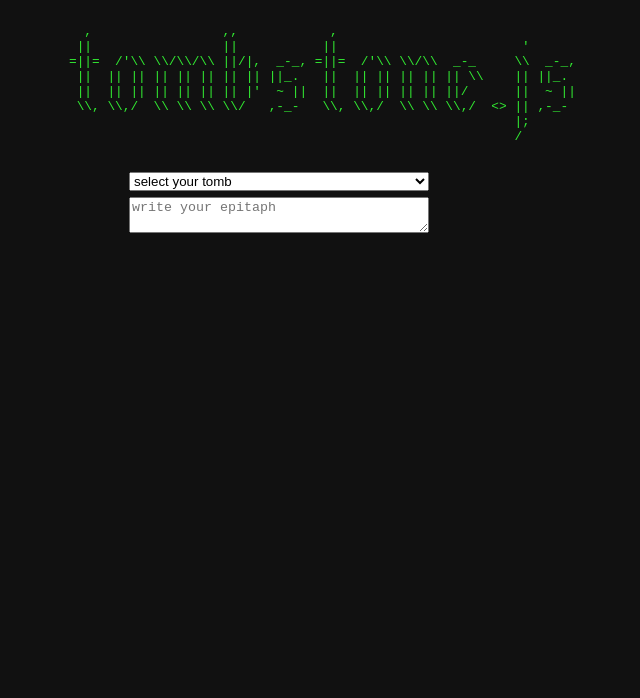
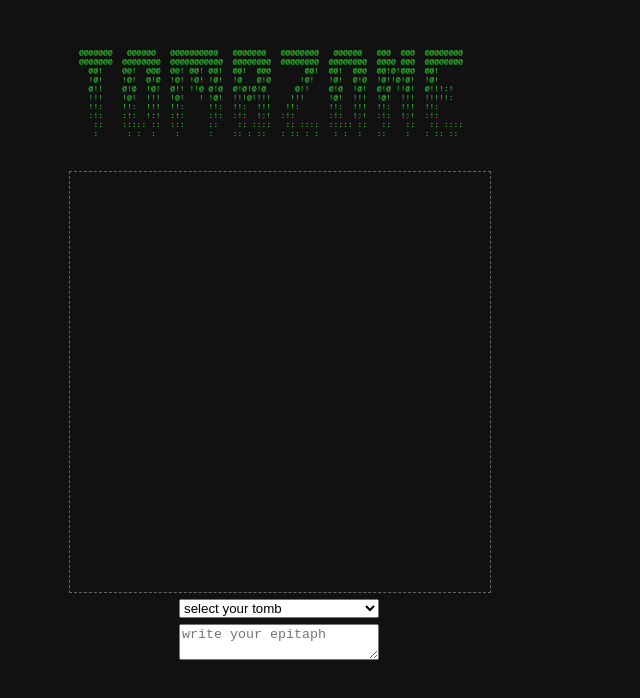
Before and after one commit to doeg/tombzone, a website with bundled scripts: page index.html in a window 1280 px wide. Shown: the whole page, without its empty margins (361-1001 px from the left). Built offline with nearby package versions, Linux system fonts and the light colour scheme.

Commit message:
More styling for the output container

```diff
--- a/index.html
+++ b/index.html
@@ -11,18 +11,20 @@
     <div class="container">
         <div class="header">
             <pre>
-  ,                 ,,            ,
- ||                 ||           ||                        '
-=||=  /'\\ \\/\\/\\ ||/|,  _-_, =||=  /'\\ \\/\\  _-_     \\  _-_,
- ||  || || || || || || || ||_.   ||  || || || || || \\    || ||_.
- ||  || || || || || || |'  ~ ||  ||  || || || || ||/      ||  ~ ||
- \\, \\,/  \\ \\ \\ \\/   ,-_-   \\, \\,/  \\ \\ \\,/  <> || ,-_-
-                                                          |;
-                                                          /
+@@@@@@@   @@@@@@   @@@@@@@@@@   @@@@@@@   @@@@@@@@   @@@@@@   @@@  @@@  @@@@@@@@
+@@@@@@@  @@@@@@@@  @@@@@@@@@@@  @@@@@@@@  @@@@@@@@  @@@@@@@@  @@@@ @@@  @@@@@@@@
+  @@!    @@!  @@@  @@! @@! @@!  @@!  @@@       @@!  @@!  @@@  @@!@!@@@  @@!
+  !@!    !@!  @!@  !@! !@! !@!  !@   @!@      !@!   !@!  @!@  !@!!@!@!  !@!
+  @!!    @!@  !@!  @!! !!@ @!@  @!@!@!@      @!!    @!@  !@!  @!@ !!@!  @!!!:!
+  !!!    !@!  !!!  !@!   ! !@!  !!!@!!!!    !!!     !@!  !!!  !@!  !!!  !!!!!:
+  !!:    !!:  !!!  !!:     !!:  !!:  !!!   !!:      !!:  !!!  !!:  !!!  !!:
+  :!:    :!:  !:!  :!:     :!:  :!:  !:!  :!:       :!:  !:!  :!:  !:!  :!:
+   ::    ::::: ::  :::     ::    :: ::::   :: ::::  ::::: ::   ::   ::   :: ::::
+   :      : :  :    :      :    :: : ::   : :: : :   : :  :   ::    :   : :: ::
             </pre>
         </div>
 
-        <div class="output-container">
+        <div class="tombstone-output">
             <pre id="output"></pre>
         </div>
 
@@ -40,7 +42,7 @@
                 </div>
 
                 <div class="form-group">
-                    <textarea placeholder="write your epitaph"></textarea>
+                    <textarea id="epitaph" name="epitaph" placeholder="write your epitaph"></textarea>
                 </div>
             </form>
         </div>
--- a/style.css
+++ b/style.css
@@ -5,7 +5,7 @@ body, html {
 }
 
 .container {
-    width: 960px;
+    width: 420px;
     margin: 0 auto;
     padding: 24px 0;
 }
@@ -13,17 +13,18 @@ body, html {
 .header {
     color: #32EA32;
     font-family: "Courier New", Monospace;
-    font-size: 0.8rem;
+    font-size: 8px;
+    padding: 24px 0;
 }
 
 .header pre {
-    width: 420px;
     margin: 0 auto;
+    width: 400px;
 }
 
 .input-container {
     text-align: center;
-    width: 300px;
+    width: 200px;
     margin: 0 auto;
 }
 
@@ -38,3 +39,9 @@ form#input input {
     margin: 0;
     box-sizing: border-box;
 }
+
+.tombstone-output {
+    width: 100%;
+    min-height: 420px;
+    border: dashed 1px #666;
+}
--- a/tombzone-bundle.js
+++ b/tombzone-bundle.js
@@ -42,12 +42,16 @@ module.exports = [
 
 (function tombzone() {
 
+    "use strict"
+
     var templates = require("./templates");
 
     var input;
     var output;
+    var epitaphInput;
 
     var template;
+    // var epitaph;
     var tombstone;
 
     /**
@@ -59,25 +63,37 @@ module.exports = [
     }
 
     function parse() {
+        console.log();
         console.log("parsing");
+        console.log("~~~~~~~");
+
+        var epitaph = epitaphInput.value;
+        console.log(epitaph);
+
     }
 
     function draw() {
+        console.log();
         console.log("drawing");
+        console.log("~~~~~~~");
     }
 
     document.addEventListener("DOMContentLoaded", function(e) {
 
-        input = document.getElementById('input');
-        output = document.getElementById('output');
+        input = document.getElementById("input");
+        output = document.getElementById("output");
 
-        var formInputs = input.querySelectorAll('input,select');
-        for (i = 0; i < formInputs.length; i++) {
+        // Bind change listener to ALL form inputs
+        var formInputs = input.querySelectorAll("input,select,textarea");
+        for (var i = 0; i < formInputs.length; i++) {
            formInputs[i].onchange = onFormChange;
         }
 
+        // Make sure we bind to both keyup and onchange for the epitaph text
+        epitaphInput = document.getElementById("epitaph");
+        epitaphInput.onkeyup = onFormChange;
+        epitaphInput.onblur = onFormChange;
     });
-
 })();
 
 
```
Also changed, not shown: src/tombzone.js (+21 -5 lines).
